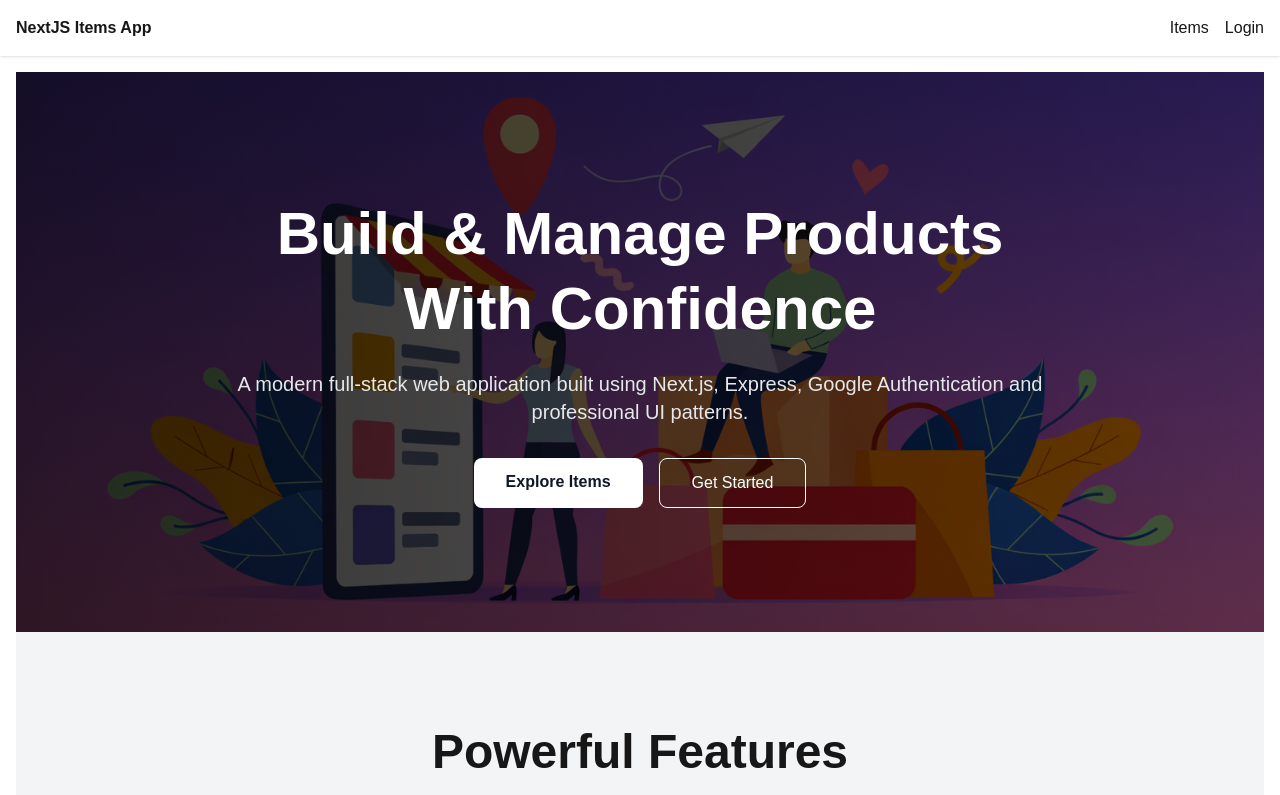
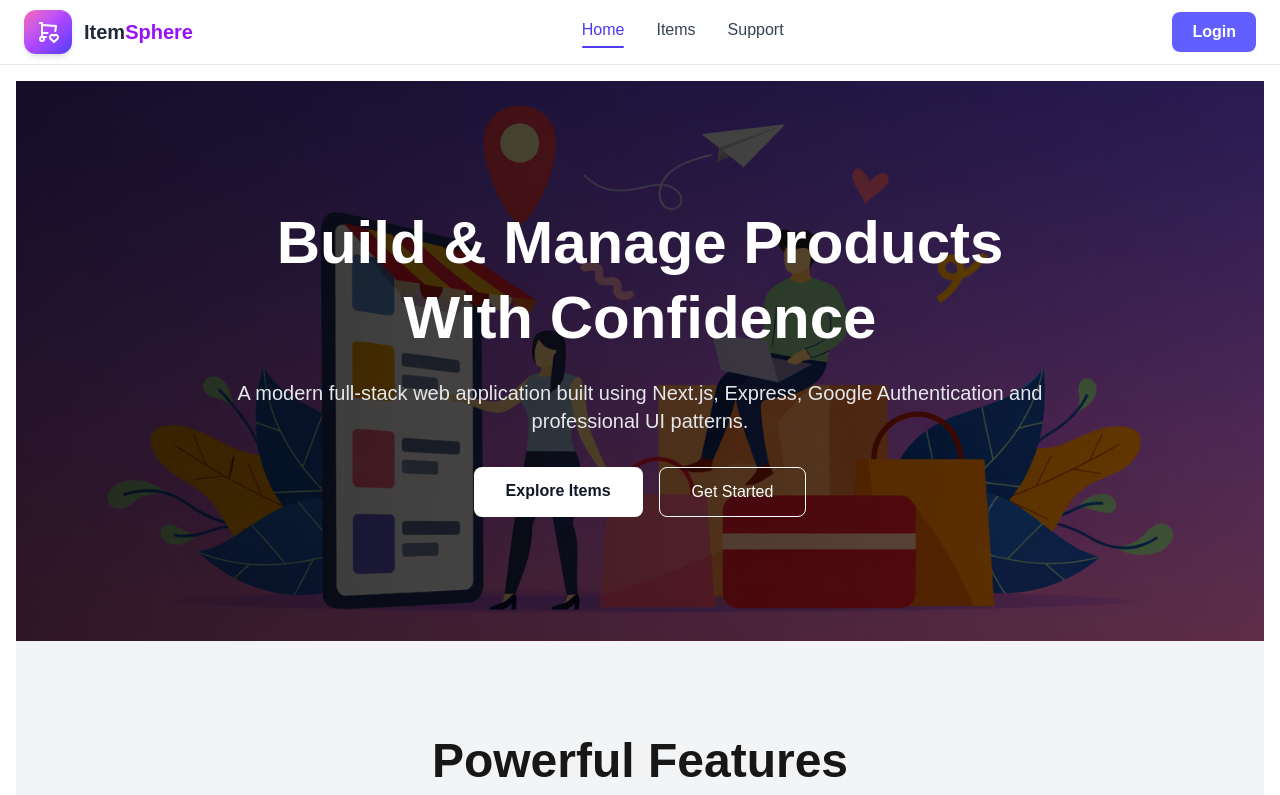
Before and after one commit to Hlamong55/nextjs-items-app, a Next.js app: page / in a window 1280 px wide. Shown: the top 795 px of the page. Built offline with nearby package versions, Linux system fonts and the light colour scheme.

Commit message:
navbar section updated

```diff
--- a/app/login/page.jsx
+++ b/app/login/page.jsx
@@ -7,6 +7,7 @@ import { signIn } from "next-auth/react";
 import { motion } from "framer-motion";
 import { MOCK_USER } from "@/lib/auth";
 import Image from "next/image";
+import { TbShoppingCartHeart } from "react-icons/tb";
 
 export default function LoginPage() {
   const router = useRouter();
@@ -35,11 +36,14 @@ export default function LoginPage() {
       >
         {/* Logo + Name */}
         <div className="text-center mb-5">
-          <div className="mx-auto flex items-center justify-center">
-            <img src="/logo.png" alt="ItemSphere Logo" className="w-56 h-28" />
+          <div className="mx-auto w-12 h-12 mt-5 flex items-center justify-center rounded-xl bg-linear-to-br from-pink-400 via-purple-500 to-indigo-600 shadow-md">
+            <TbShoppingCartHeart className="text-white text-2xl" />
           </div>
 
-          <h1 className="text-3xl font-bold text-gray-800">ItemSphere</h1>
+          <h1 className="mt-3 text-3xl font-extrabold text-gray-800">
+            Item<span className="text-purple-600">Sphere
+          </span></h1>
+
           <p className="text-gray-500 mt-1">
             Manage & explore items effortlessly
           </p>
--- a/components/Navbar.jsx
+++ b/components/Navbar.jsx
@@ -1,16 +1,101 @@
 "use client";
+
 import Link from "next/link";
+import { useEffect, useState } from "react";
+import { useRouter, usePathname } from "next/navigation";
+import Cookies from "js-cookie";
+import { FaUserCircle } from "react-icons/fa";
+import { TbShoppingCartHeart } from "react-icons/tb";
 
 export default function Navbar() {
+  const [isLoggedIn, setIsLoggedIn] = useState(false);
+  const router = useRouter();
+  const pathname = usePathname();
+
+  useEffect(() => {
+    const loggedIn = Cookies.get("isLoggedIn");
+    setIsLoggedIn(loggedIn === "true");
+  }, []);
+
+  const handleLogout = () => {
+    Cookies.remove("isLoggedIn");
+    setIsLoggedIn(false);
+    router.push("/login");
+  };
+
+  const navLinks = [
+    { name: "Home", href: "/" },
+    { name: "Items", href: "/items" },
+    { name: "Support", href: "#support" },
+  ];
+
   return (
-    <nav className="bg-white shadow p-4 flex justify-between">
-      <Link href="/" className="font-bold">
-        NextJS Items App
-      </Link>
+    <nav className="sticky top-0 left-0 w-full z-50 bg-white/80 backdrop-blur-md border-b border-gray-200">
+      <div className="max-w-7xl mx-auto px-6 h-16 flex items-center justify-between">
 
-      <div className="space-x-4">
-        <Link href="/items">Items</Link>
-        <Link href="/login">Login</Link>
+        {/* LEFT: Logo + Name */}
+        <Link href="/" className="flex items-center gap-3">
+          <div className="w-12 h-11 rounded-xl bg-linear-to-br from-pink-400 via-purple-500 to-indigo-600 flex items-center justify-center shadow-md">
+            <TbShoppingCartHeart className="text-white text-2xl" />
+          </div>
+          <span className="text-xl font-extrabold text-gray-800">
+            Item<span className="text-purple-600">Sphere</span>
+          </span>
+        </Link>
+
+        {/* CENTER: Nav Links */}
+        <div className="hidden md:flex items-center gap-8 font-medium">
+          {navLinks.map((link) => {
+            const isActive = pathname === link.href;
+
+            return (
+              <Link
+                key={link.name}
+                href={link.href}
+                className={`relative pb-1 transition-colors font-medium ${
+                  isActive
+                    ? "text-indigo-600"
+                    : "text-gray-700 hover:text-indigo-700"
+                }`}
+              >
+                {link.name}
+
+                {/* underline */}
+                <span
+                  className={`absolute left-0 -bottom-0.5 h-0.5 w-full rounded-full bg-indigo-600 transition-transform duration-300 ${
+                    isActive ? "scale-x-100" : "scale-x-0 hover:scale-x-100"
+                  }`}
+                />
+              </Link>
+            );
+          })}
+        </div>
+
+        {/* RIGHT: Auth Section */}
+        <div className="flex items-center gap-4">
+          {!isLoggedIn ? (
+            <Link
+              href="/login"
+              className="px-5 py-2 rounded-lg bg-indigo-500 text-white font-semibold hover:bg-indigo-700 transition hover:scale-105"
+            >
+              Login
+            </Link>
+          ) : (
+            <>
+              <div className="flex items-center gap-2 text-gray-700 font-medium">
+                <FaUserCircle size={22} />
+                <span>Welcome, User</span>
+              </div>
+
+              <button
+                onClick={handleLogout}
+                className="px-4 py-2 rounded-lg text-white bg-red-500 hover:bg-red-700 transition hover:scale-105 font-semibold"
+              >
+                Logout
+              </button>
+            </>
+          )}
+        </div>
       </div>
     </nav>
   );
--- a/components/sections/CTA.jsx
+++ b/components/sections/CTA.jsx
@@ -14,7 +14,7 @@ export default function CTA() {
       {/* Dark overlay */}
       <div className="absolute inset-0 bg-black/50" />
 
-      <div className="relative max-w-6xl mx-auto px-5 flex justify-center">
+      <div className="relative max-w-7xl mx-auto px-5 flex justify-center">
         {/* Glassy Card */}
         <motion.div
           initial={{ opacity: 0, y: 40 }}
@@ -39,7 +39,7 @@ export default function CTA() {
           </h2>
 
           {/* Description */}
-          <p className="text-white/80 max-w-3xl mx-auto mb-10 font-semibold leading-relaxed">
+          <p className="text-white/80 max-w-4xl mx-auto mb-10 font-semibold leading-relaxed">
             A modern full-stack application built with Next.js App Router,
             Google authentication, protected routes, and an Express.js backend —
             designed to be scalable, secure, and production-ready.
--- a/package.json
+++ b/package.json
@@ -15,6 +15,7 @@
     "next-auth": "^4.24.13",
     "react": "19.2.3",
     "react-dom": "19.2.3",
+    "react-icons": "^5.5.0",
     "sweetalert2": "^11.26.17"
   },
   "devDependencies": {
```
Also changed, not shown: 1 other file (tests, documents, lock files or other folders).
